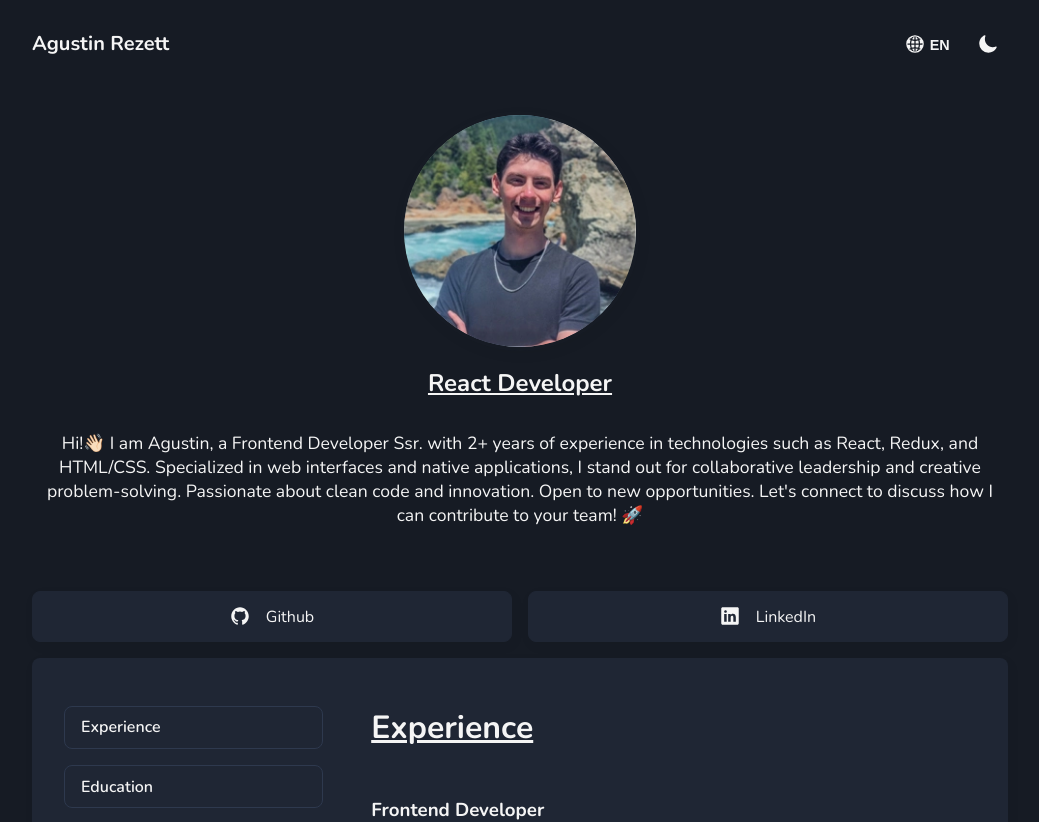
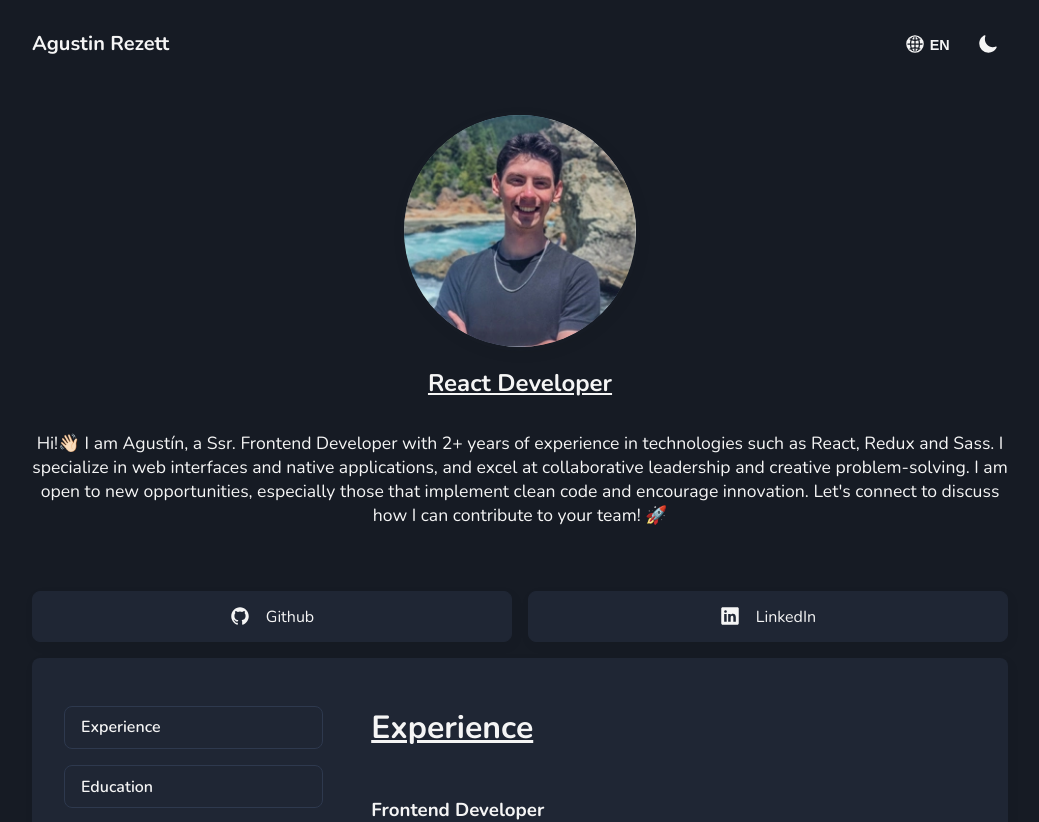
Before and after one commit to AgusRezett/agustin-about, a React (Create React App) app: page / in a window 1280 px wide. Shown: the top 822 px of the page, without its empty margins (120-1159 px from the left). Built offline with nearby package versions, Linux system fonts and the light colour scheme.

Commit message:
refactor: update about me description

```diff
--- a/src/components/molecules/NavigationList/NavigationList.tsx
+++ b/src/components/molecules/NavigationList/NavigationList.tsx
@@ -1,7 +1,7 @@
 import React, { useContext } from 'react';
 import style from './NavigationList.module.scss';
 import { LanguageContext } from 'src/hooks/useLanguageContext';
-import { IoArrowUp, IoArrowUpCircle, IoLogoGithub } from 'react-icons/io5';
+import { IoArrowUpCircle } from 'react-icons/io5';
 
 const NavigationList = () => {
 	const { content, language } = useContext(LanguageContext) as ILanguageContext;
--- a/src/languages/en-US.json
+++ b/src/languages/en-US.json
@@ -1,10 +1,10 @@
 {
 	"About": {
-		"name": "Agustin",
+		"name": "Agustín",
 		"lastName": "Rezett",
 		"profession": "React Developer",
 		"email": "agustin.rezett@gmail.com",
-		"profile": "Hi!👋🏻 I am Agustin, a Frontend Developer Ssr. with YEARS_EXPERIENCE+ years of experience in technologies such as React, Redux, and HTML/CSS. Specialized in web interfaces and native applications, I stand out for collaborative leadership and creative problem-solving. Passionate about clean code and innovation. Open to new opportunities. Let's connect to discuss how I can contribute to your team! 🚀",
+		"profile": "Hi!👋🏻 I am Agustín, a Ssr. Frontend Developer with YEARS_EXPERIENCE+ years of experience in technologies such as React, Redux and Sass. I specialize in web interfaces and native applications, and excel at collaborative leadership and creative problem-solving. I am open to new opportunities, especially those that implement clean code and encourage innovation. Let's connect to discuss how I can contribute to your team! 🚀",
 		"seniority": "Ssr.",
 		"linkedin": "https://www.linkedin.com/in/agustin-rezett/?locale=en_US",
 		"github": "https://github.com/AgusRezett"
--- a/src/languages/es-AR.json
+++ b/src/languages/es-AR.json
@@ -1,10 +1,10 @@
 {
 	"About": {
-		"name": "Agustin",
+		"name": "Agustín",
 		"lastName": "Rezett",
 		"profession": "Desarrollador React",
 		"email": "agustin.rezett@gmail.com",
-		"profile": "Hola!👋🏻 Soy Agustin, un desarrollador Frontend Ssr. con +YEARS_EXPERIENCE años de experiencia en tecnologías como React, Redux y HTML/CSS. Especializado en interfaces web y aplicaciones nativas, destaco por liderazgo colaborativo y resolución creativa de problemas. Apasionado por la limpieza de código y la innovación. Abierto a nuevas oportunidades. ¡Conectemos para discutir cómo puedo contribuir a tu equipo! 🚀",
+		"profile": "Hola!👋🏻 Soy Agustín, un desarrollador Frontend Ssr. con +YEARS_EXPERIENCE años de experiencia en tecnologías como React, Redux y Sass. Me especializo en interfaces web y aplicaciones nativas, destacando por liderazgo colaborativo y resolución creativa de problemas. Estoy abierto a nuevas oportunidades, especialmente aquellas que implementen limpieza de código y e impulsen innovación continua. ¡Conectemos para discutir cómo puedo contribuir a tu equipo! 🚀",
 		"seniority": "Ssr.",
 		"linkedin": "https://www.linkedin.com/in/agustin-rezett/",
 		"github": "https://github.com/AgusRezett"
```
